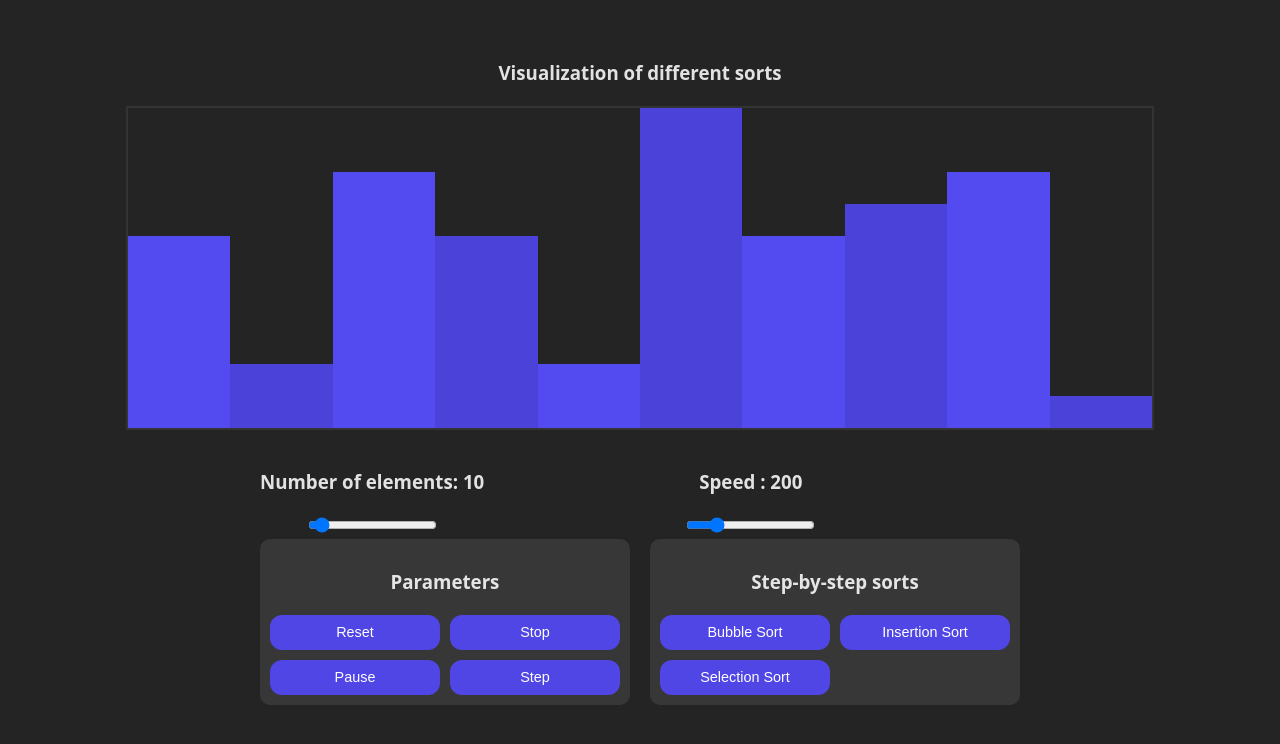
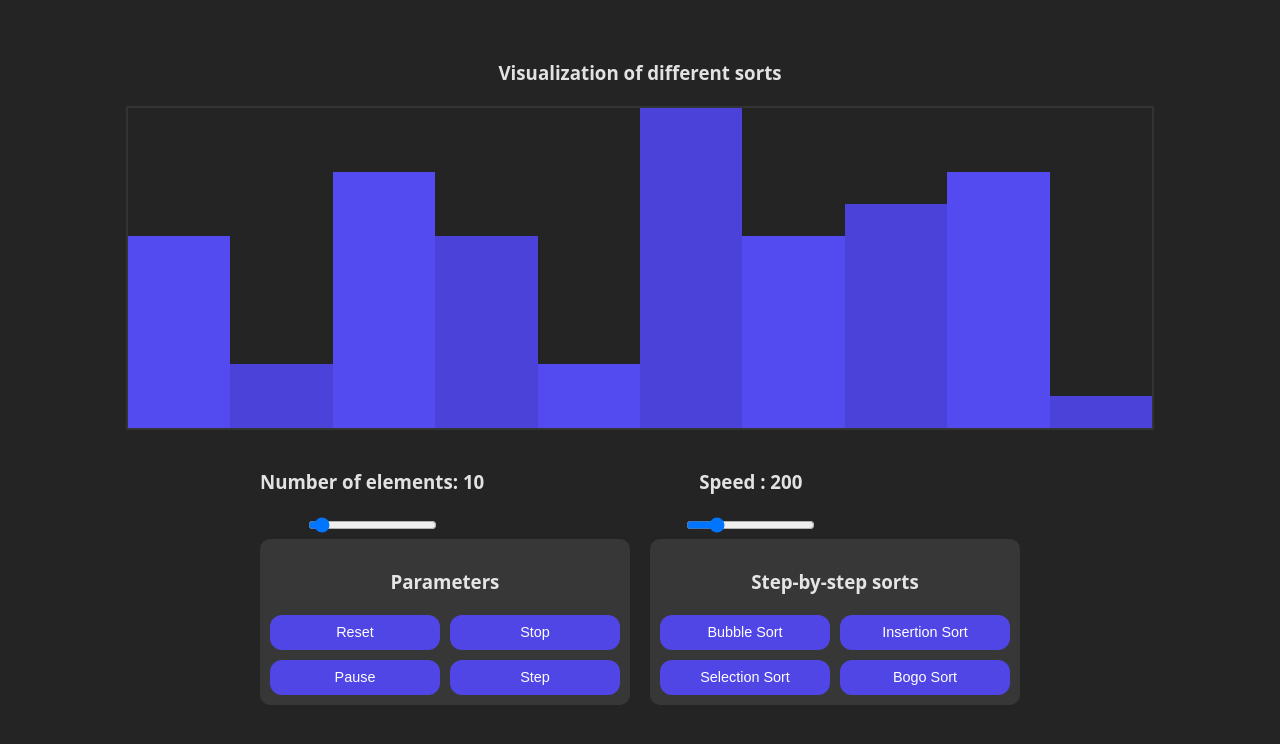
Before and after one commit to KohseyPower/sort, a React (Vite) app: page / in a window 1280 px wide. Shown: the top 744 px of the page. Built offline with nearby package versions, Linux system fonts and the light colour scheme.

Commit message:
feat(algorithms): add a bogosort

```diff
--- a/src/Simulator.tsx
+++ b/src/Simulator.tsx
@@ -7,6 +7,7 @@ import {
 } from "./algorithms";
 import { shuffleElements } from "./utils";
 import BurgerMenu from "./UI/BurgerMenu/BurgerMenu";
+import { randomSortGenerator } from "./algorithms/RandomSort";
 
 export default function Simulator() {
   const [totalElements, setTotalElements] = useState(10);
@@ -192,6 +193,12 @@ export default function Simulator() {
                   onClick={() => runSort(selectionSortGenerator(elements))}
                 >
                   Selection Sort
+                </Styled.Button>{" "}
+                <Styled.Button
+                  disabled={isSimulationActive}
+                  onClick={() => runSort(randomSortGenerator(elements))}
+                >
+                  Bogo Sort
                 </Styled.Button>
               </Styled.ButtonGroup>
             </Styled.GroupParameters>
--- /dev/null
+++ b/src/algorithms/RandomSort.ts
@@ -0,0 +1,27 @@
+export function* randomSortGenerator(elements: number[]) {
+  const sortedElements = [...elements];
+
+  let isSorted = false;
+  const sortedElementsExemple = [...sortedElements].sort();
+
+  while (!isSorted) {
+    const i = Math.floor(Math.random() * sortedElements.length);
+
+    let j;
+    do {
+      j = Math.floor(Math.random() * sortedElements.length);
+    } while (i === j);
+
+    [sortedElements[i], sortedElements[j]] = [
+      sortedElements[j],
+      sortedElements[i],
+    ];
+
+    yield { array: [...sortedElements], active: [i, j] };
+
+    for (let i = 0; i < sortedElements.length; i++) {
+      if (sortedElements[i] !== sortedElementsExemple[i]) break;
+      if (i === sortedElements.length - 1) isSorted = true;
+    }
+  }
+}
--- a/src/algorithms/index.ts
+++ b/src/algorithms/index.ts
@@ -4,3 +4,4 @@ export { bubbleSortGenerator } from "./BubbleSort";
 export { insertionSortGenerator } from "./InsertionSort";
 export { selectionSort } from "./SelectionSort";
 export { selectionSortGenerator } from "./SelectionSort";
+export { randomSortGenerator } from "./RandomSort";
```
